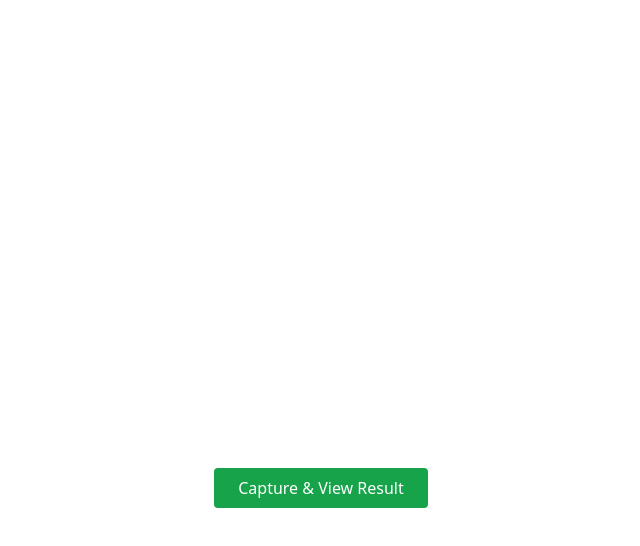
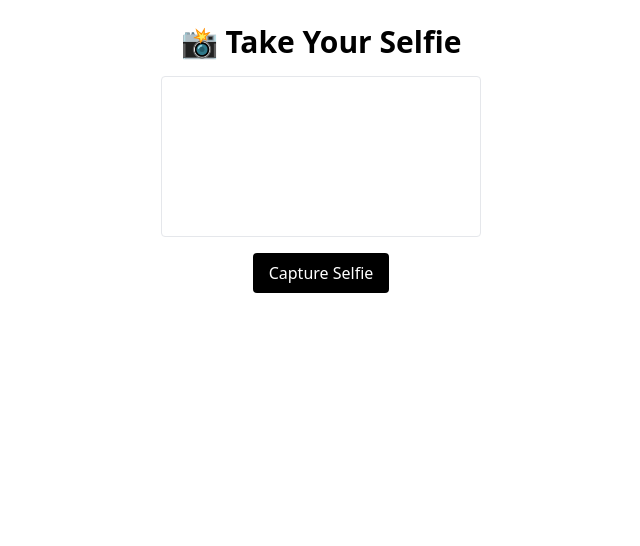
Before and after one commit to saifkazi25/IT129, a Next.js app: page /selfie in a window 1280 px wide. Shown: the top 546 px of the page, without its empty margins (319-959 px from the left). Built offline with nearby package versions, Linux system fonts and the light colour scheme; no server answers.

Commit message:
Update page.tsx

```diff
--- a/app/selfie/page.tsx
+++ b/app/selfie/page.tsx
@@ -1,11 +1,59 @@
-"use client";
+'use client';
 
-import CustomWebcam from "@/components/CustomWebcam";
+import { useRef, useState } from 'react';
+import Webcam from 'react-webcam';
+import { useRouter } from 'next/navigation';
 
 export default function SelfiePage() {
+  const router = useRouter();
+  const webcamRef = useRef<Webcam>(null);
+  const [image, setImage] = useState<string | null>(null);
+
+  const capture = () => {
+    const screenshot = webcamRef.current?.getScreenshot();
+    if (screenshot) {
+      setImage(screenshot);
+    }
+  };
+
+  const handleConfirm = () => {
+    if (!image) return alert('Please take a selfie.');
+
+    localStorage.setItem('selfieImage', image);
+    router.push('/result');
+  };
+
   return (
-    <main className="flex min-h-screen items-center justify-center bg-white text-black">
-      <CustomWebcam />
-    </main>
+    <div className="min-h-screen p-6 bg-white text-black flex flex-col items-center">
+      <h1 className="text-3xl font-bold mb-4">📸 Take Your Selfie</h1>
+      {!image ? (
+        <>
+          <Webcam
+            audio={false}
+            ref={webcamRef}
+            screenshotFormat="image/jpeg"
+            width={320}
+            height={320}
+            className="rounded border"
+          />
+          <button
+            onClick={capture}
+            className="mt-4 bg-black text-white px-4 py-2 rounded"
+          >
+            Capture Selfie
+          </button>
+        </>
+      ) : (
+        <>
+          <img src={image} alt="Selfie" className="rounded w-64 h-64 object-cover" />
+          <button
+            onClick={handleConfirm}
+            className="mt-4 bg-blue-600 text-white px-6 py-3 rounded hover:bg-blue-700"
+          >
+            Confirm and Continue
+          </button>
+        </>
+      )}
+    </div>
   );
 }
```
